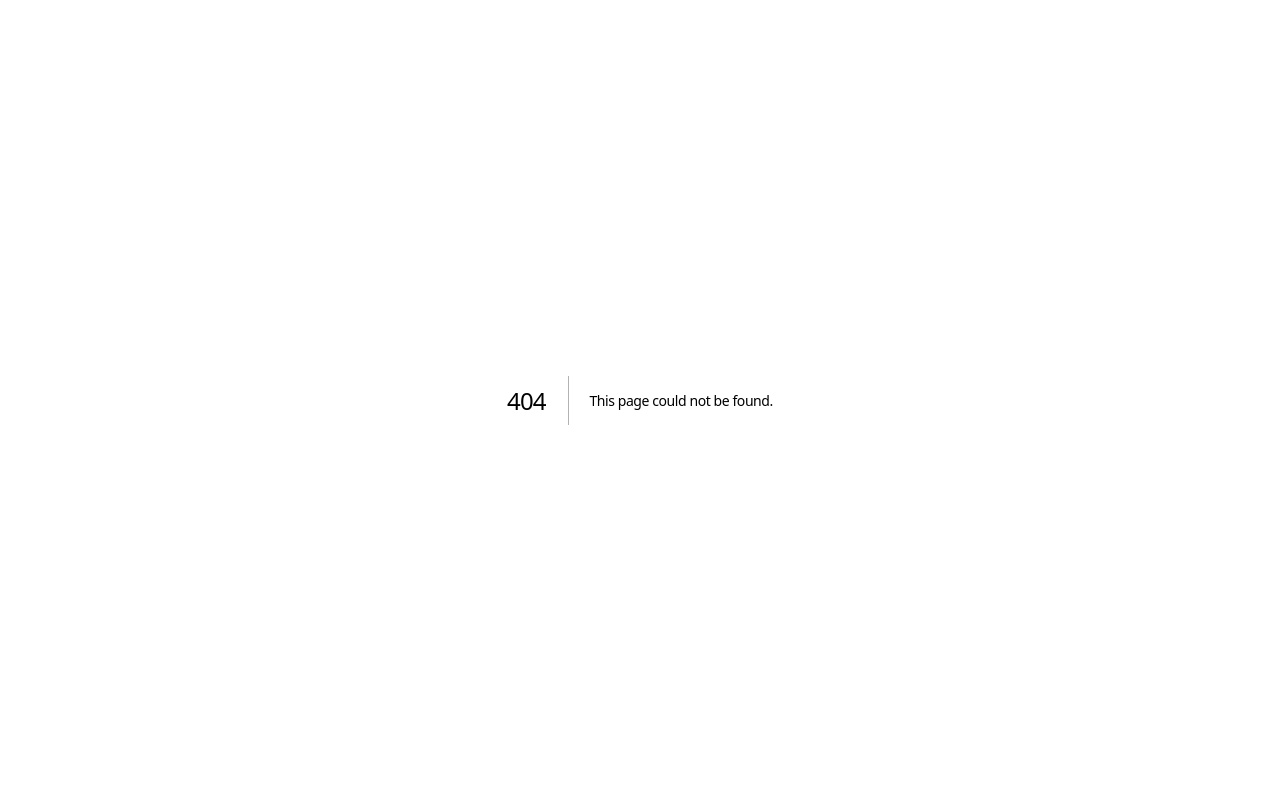
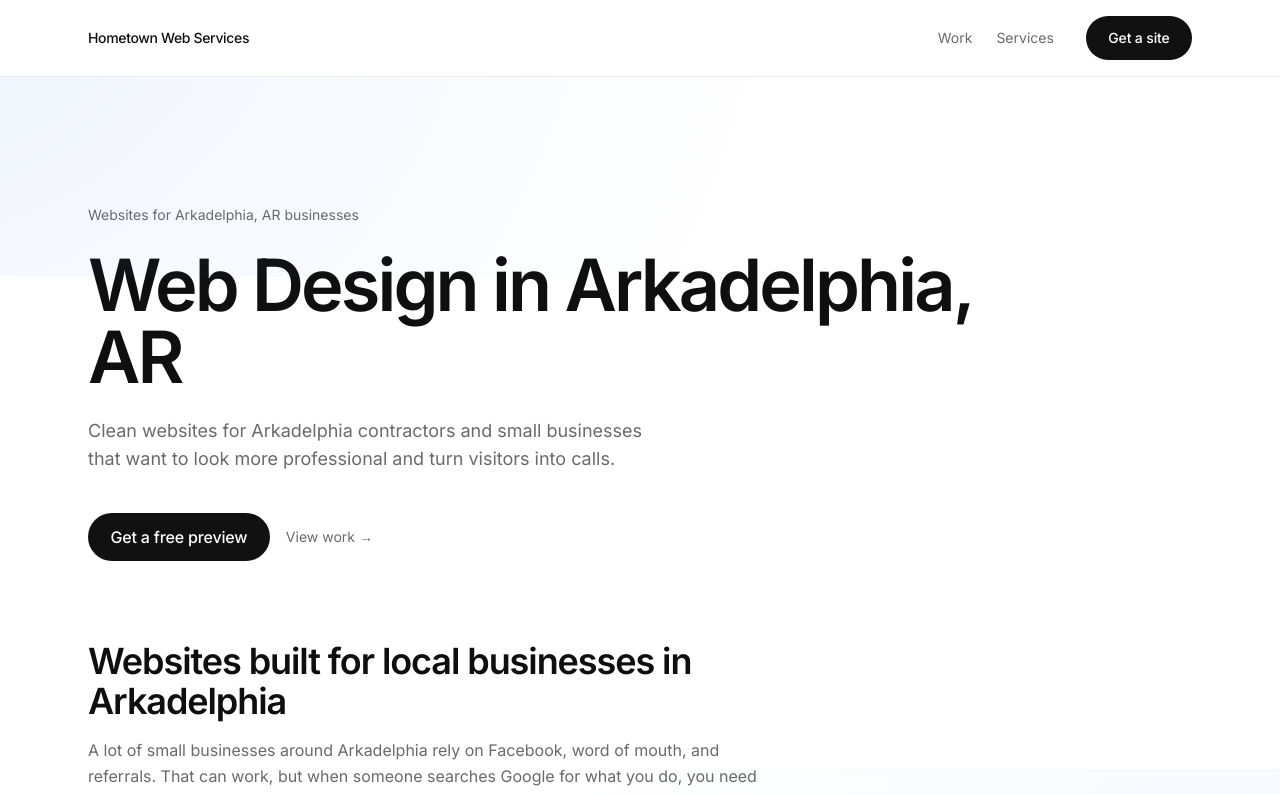
Before and after one commit to altifygenerator-ai/hometown-web, a Next.js app: page /locations/arkadelphia-ar in a window 1280 px wide. Before the commit this address had no page. Shown: the top 794 px of the page. Built offline with nearby package versions, Linux system fonts and the light colour scheme.

Commit message:
location pages, updated sitemap

```diff
--- /dev/null
+++ b/app/locations/[slug]/page.tsx
@@ -0,0 +1,103 @@
+import { notFound } from "next/navigation";
+import { locations, type LocationSlug } from "@/data/locations";
+
+import Header from "@/components/sections/Header";
+import Footer from "@/components/sections/Footer";
+import ServicesPreview from "@/components/sections/ServicesPreview";
+import Process from "@/components/sections/Process";
+import Testimonials from "@/components/sections/Testimonials";
+import CTA from "@/components/sections/CTA";
+
+type Props = {
+  params: Promise<{
+    slug: string;
+  }>;
+};
+
+export function generateStaticParams() {
+  return Object.keys(locations).map((slug) => ({
+    slug,
+  }));
+}
+
+export async function generateMetadata({ params }: Props) {
+  const { slug } = await params;
+  const location = locations[slug as LocationSlug];
+
+  if (!location) {
+    return {
+      title: "Location Not Found",
+    };
+  }
+
+  return {
+    title: `${location.title} | Hometown Web Services`,
+    description: location.description,
+  };
+}
+
+export default async function LocationPage({ params }: Props) {
+  const { slug } = await params;
+  const location = locations[slug as LocationSlug];
+
+  if (!location) return notFound();
+
+  return (
+    <>
+      <Header />
+
+      <main>
+        <section className="py-32 bg-depth overflow-hidden">
+          <div className="max-w-6xl mx-auto px-6">
+            <p className="text-sm text-[var(--text-soft)] mb-6">
+              Websites for {location.city}, {location.state} businesses
+            </p>
+
+            <h1 className="text-5xl md:text-7xl max-w-4xl">
+              {location.title}
+            </h1>
+
+            <p className="mt-6 text-lg text-[var(--text-soft)] max-w-xl">
+              {location.description}
+            </p>
+
+            <div className="mt-10 flex items-center gap-4">
+              <a href="#contact" className="btn btn-primary">
+                Get a free preview
+              </a>
+
+              <a
+                href="/portfolio"
+                className="text-sm text-[var(--text-soft)] hover:text-[var(--text-main)] transition"
+              >
+                View work →
+              </a>
+            </div>
+
+            <div className="mt-20 max-w-2xl">
+              <h2 className="text-3xl md:text-4xl mb-4">
+                Websites built for local businesses in {location.city}
+              </h2>
+
+              <p className="text-[var(--text-soft)] leading-relaxed">
+                A lot of small businesses around {location.city} rely on
+                Facebook, word of mouth, and referrals. That can work, but when
+                someone searches Google for what you do, you need a clear place
+                that explains your services, builds trust, and makes it easy to
+                call or request a quote.
+              </p>
+            </div>
+          </div>
+        </section>
+
+
+        <ServicesPreview />
+        <Process />
+        <Testimonials />
+        <CTA />
+      </main>
+
+      <Footer />
+    </>
+  );
+}
--- a/app/sitemap.ts
+++ b/app/sitemap.ts
@@ -1,14 +1,40 @@
-import type { MetadataRoute } from 'next'
+import type { MetadataRoute } from "next";
+import { locations } from "@/data/locations";
+
 export default function sitemap(): MetadataRoute.Sitemap {
-const siteUrl = process.env.SITE_URL ?? 'https://hometownwebservicesar.cc'
+  const siteUrl =
+    process.env.SITE_URL ?? "https://hometownwebservicesar.cc";
 
+  const locationPages = Object.keys(locations).map((slug) => ({
+    url: `${siteUrl}/locations/${slug}`,
+    lastModified: new Date(),
+    changeFrequency: "weekly" as const,
+    priority: 0.7,
+  }));
 
   return [
     {
       url: `${siteUrl}/`,
       lastModified: new Date(),
-      changeFrequency: 'weekly',
+      changeFrequency: "weekly",
       priority: 1,
     },
-  ]
+
+    // main pages (add these if you have them)
+    {
+      url: `${siteUrl}/services`,
+      lastModified: new Date(),
+      changeFrequency: "monthly",
+      priority: 0.8,
+    },
+    {
+      url: `${siteUrl}/portfolio`,
+      lastModified: new Date(),
+      changeFrequency: "monthly",
+      priority: 0.8,
+    },
+
+    // 🔥 location pages
+    ...locationPages,
+  ];
 }
--- a/components/sections/Footer.tsx
+++ b/components/sections/Footer.tsx
@@ -50,6 +50,26 @@ export default function Footer() {
           </div>
 
         </div>
+        <div className="mt-10">
+  <h4 className="text-sm mb-3 text-[var(--text-soft)]">
+    Areas We Serve
+  </h4>
+
+  <ul className="flex flex-col gap-2 text-sm">
+    <li>
+      <a href="/locations/hot-springs-ar">Hot Springs, AR</a>
+    </li>
+    <li>
+      <a href="/locations/arkadelphia-ar">Arkadelphia, AR</a>
+    </li>
+    <li>
+      <a href="/locations/glenwood-ar">Glenwood, AR</a>
+    </li>
+    <li>
+      <a href="/locations/malvern-ar">Malvern, AR</a>
+    </li>
+  </ul>
+</div>
 
         {/* BOTTOM */}
         <div className="mt-10 text-xs text-[var(--text-soft)]">
--- /dev/null
+++ b/data/locations.ts
@@ -0,0 +1,35 @@
+export const locations = {
+  "hot-springs-ar": {
+    city: "Hot Springs",
+    state: "AR",
+    title: "Web Design in Hot Springs, AR",
+    description:
+      "Simple websites for Hot Springs contractors and small businesses that need more calls, better Google visibility, and an easier way for customers to reach out.",
+  },
+
+  "arkadelphia-ar": {
+    city: "Arkadelphia",
+    state: "AR",
+    title: "Web Design in Arkadelphia, AR",
+    description:
+      "Clean websites for Arkadelphia contractors and small businesses that want to look more professional and turn visitors into calls.",
+  },
+
+  "glenwood-ar": {
+    city: "Glenwood",
+    state: "AR",
+    title: "Web Design in Glenwood, AR",
+    description:
+      "Simple websites for Glenwood businesses that need a better online presence, clearer services, and easier quote requests.",
+  },
+
+  "malvern-ar": {
+    city: "Malvern",
+    state: "AR",
+    title: "Web Design in Malvern, AR",
+    description:
+      "Websites for Malvern contractors and small businesses built to help customers find you, trust you, and contact you faster.",
+  },
+} as const;
+
+export type LocationSlug = keyof typeof locations;
```
